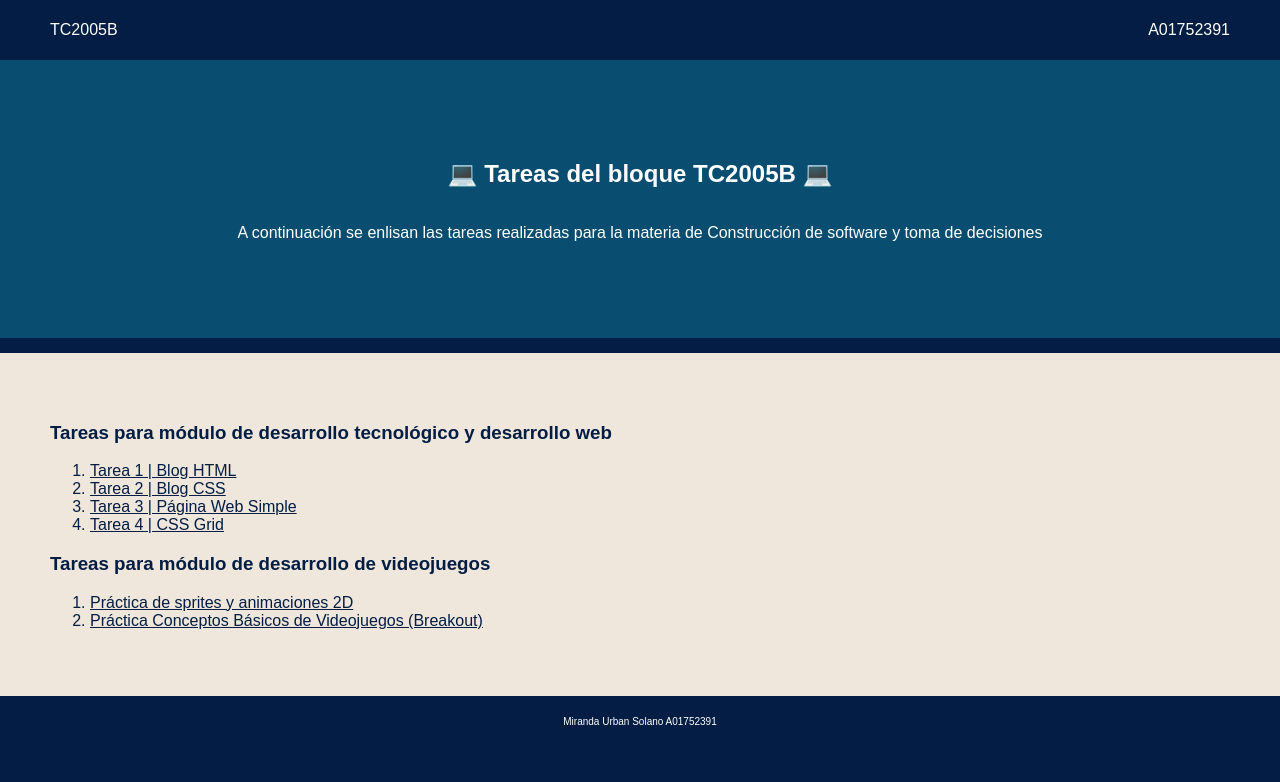
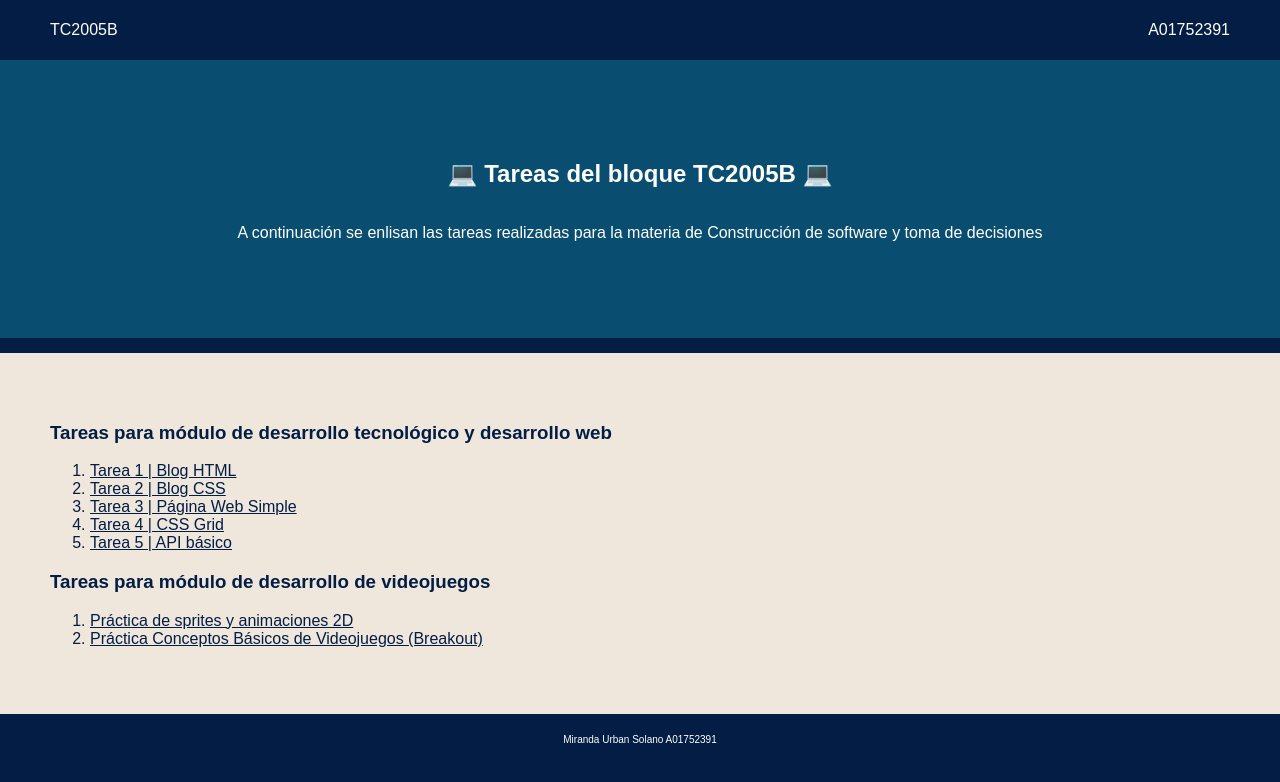
Before and after one commit to A01752391/tareasTC2005B, a plain HTML site: page index.html in a window 1280 px wide. Drawn offline with Linux system fonts and the light colour scheme.

Commit message:
Update index.html

```diff
--- a/index.html
+++ b/index.html
@@ -25,6 +25,7 @@
                 <li><a href="Web/blog/blog_css.html">Tarea 2 | Blog CSS</a></li>
                 <li><a href="Web/paginaWebSimple/paginaWebSimple.html">Tarea 3 | Página Web Simple</a></li>
                 <li><a href="Web/grid/index.html">Tarea 4 | CSS Grid</a></li>
+                <li><a href="Web/api_basics_items/public/html/helloServer.html">Tarea 5 | API básico</a></li>
             </ol>
         </nav>
         <h3>Tareas para módulo de desarrollo de videojuegos</h3>
```
